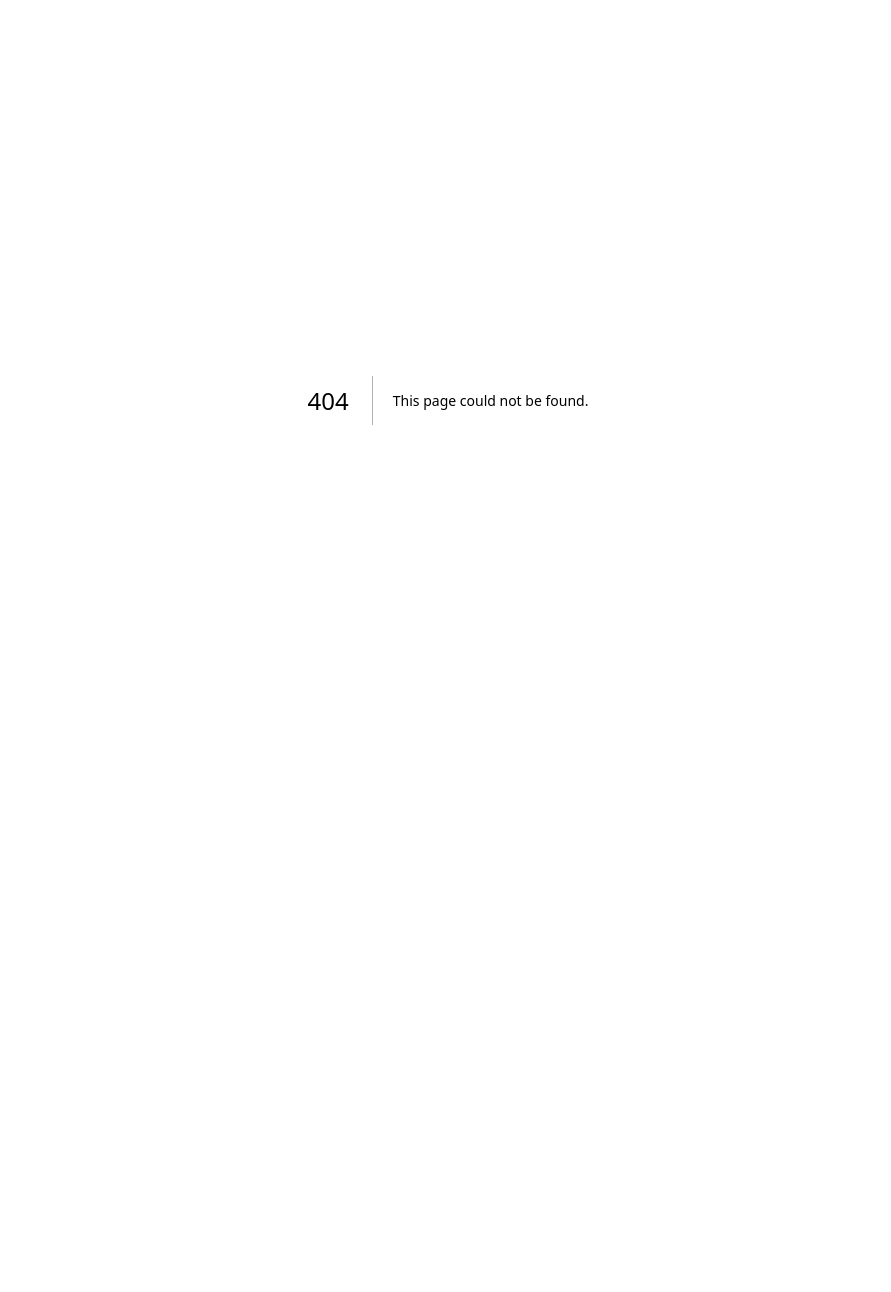
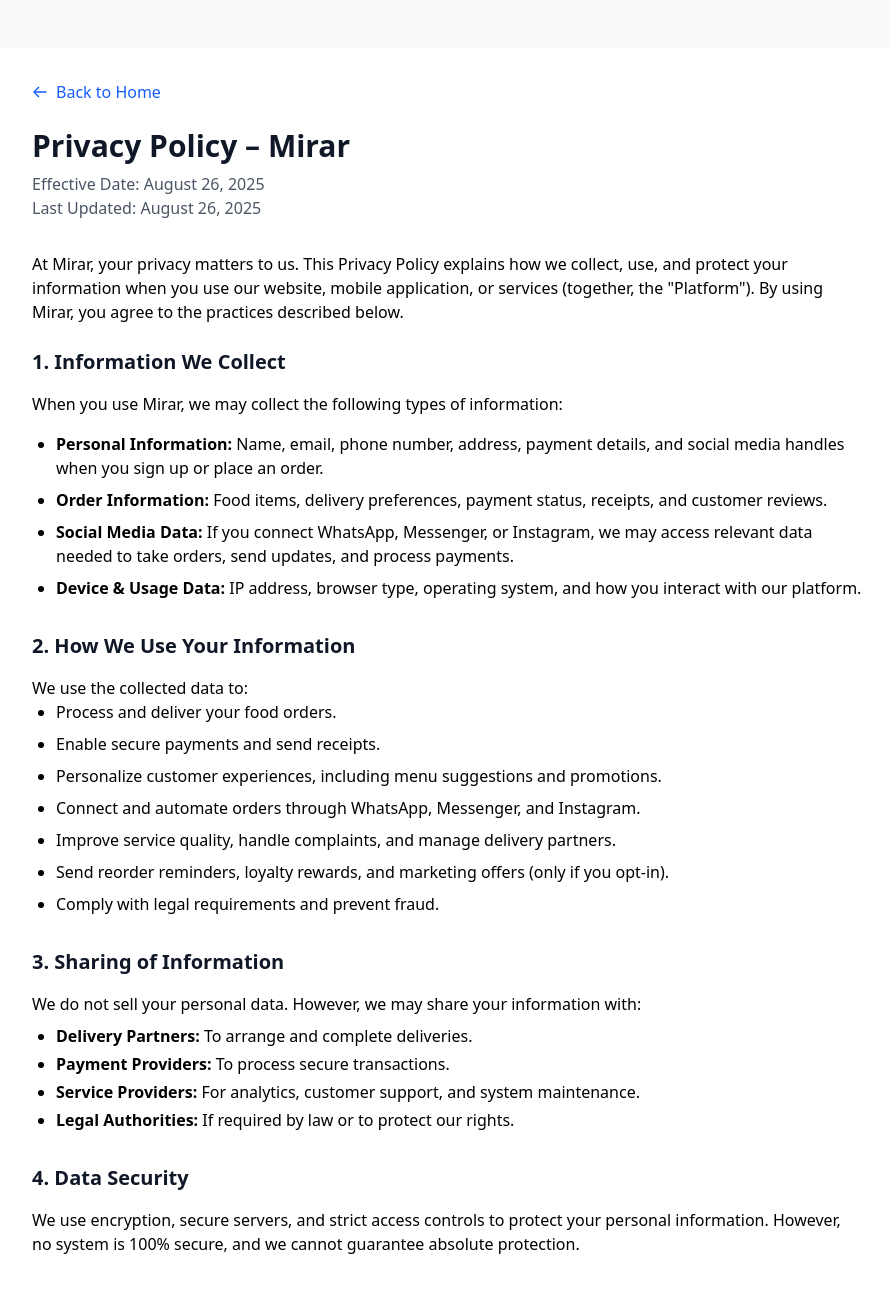
Before and after one commit to NikhilKSharma29/mirar-landing-page, a Next.js app: page /privacy-policy in a window 1280 px wide. Before the commit this address had no page. Shown: the top 1292 px of the page, without its empty margins (192-1083 px from the left). Before the commit the page ends 800 px from the top, so only its background shows below. Built offline with nearby package versions, Linux system fonts and the light colour scheme.

Commit message:
updated mirar page

```diff
--- a/src/app/landing-page/components/Footer.jsx
+++ b/src/app/landing-page/components/Footer.jsx
@@ -2,6 +2,8 @@
 import { FaFacebookF, FaInstagram, FaXTwitter, FaLinkedinIn, FaYoutube } from "react-icons/fa6";
 import { useModal } from './ModalContext';
 import Image from 'next/image';
+import Link from 'next/link';
+
 const Footer = () => {
    const { openModal } = useModal();
   return (
@@ -41,7 +43,7 @@
           <p className="text-center md:text-right"> 2025 Mirar AI. All rights reserved.</p>
           {/* Policy Links - Column on mobile, row on desktop */}
           <div className="flex flex-col items-center space-y-2 sm:flex-row sm:space-y-0 sm:space-x-6 ">
-            <a href="#" className="hover:text-white transition-colors block underline">Privacy Policy</a>
+            <Link href="/privacy-policy" className="hover:text-white transition-colors block underline">Privacy Policy</Link>
             <a href="#" className="hover:text-white transition-colors block underline">Terms of Use</a>
             <a href="#" className="hover:text-white transition-colors block underline">Cookie Policy</a>
           </div>
--- /dev/null
+++ b/src/app/privacy-policy/page.jsx
@@ -0,0 +1,121 @@
+import React from 'react';
+import Link from 'next/link';
+
+const PrivacyPolicy = () => {
+  const currentDate = new Date().toLocaleDateString('en-US', {
+    year: 'numeric',
+    month: 'long',
+    day: 'numeric'
+  });
+
+  return (
+    <div className="min-h-screen bg-gray-50 py-12 px-4 sm:px-6 lg:px-8">
+      <div className="max-w-4xl mx-auto bg-white overflow-hidden p-6 md:p-8">
+        <div className="mb-8">
+          <Link href="/" className="text-blue-600 hover:underline inline-flex items-center mb-6">
+            <svg className="w-4 h-4 mr-2" fill="none" stroke="currentColor" viewBox="0 0 24 24" xmlns="http://www.w3.org/2000/svg">
+              <path strokeLinecap="round" strokeLinejoin="round" strokeWidth={2} d="M10 19l-7-7m0 0l7-7m-7 7h18" />
+            </svg>
+            Back to Home
+          </Link>
+          <h1 className="text-3xl font-bold text-gray-900 mb-2">Privacy Policy – Mirar</h1>
+          <p className="text-gray-600 mb-8">
+            Effective Date: {currentDate}<br />
+            Last Updated: {currentDate}
+          </p>
+        </div>
+
+        <div className="prose max-w-none">
+          <p className="mb-6">
+            At Mirar, your privacy matters to us. This Privacy Policy explains how we collect, use, and protect your information when you use our website, mobile application, or services (together, the "Platform"). By using Mirar, you agree to the practices described below.
+          </p>
+
+          <div className="space-y-8">
+            <section>
+              <h2 className="text-xl font-semibold text-gray-900 mb-4">1. Information We Collect</h2>
+              <p className="mb-4">When you use Mirar, we may collect the following types of information:</p>
+              <ul className="list-disc pl-6 space-y-2 mb-4">
+                <li><strong>Personal Information:</strong> Name, email, phone number, address, payment details, and social media handles when you sign up or place an order.</li>
+                <li><strong>Order Information:</strong> Food items, delivery preferences, payment status, receipts, and customer reviews.</li>
+                <li><strong>Social Media Data:</strong> If you connect WhatsApp, Messenger, or Instagram, we may access relevant data needed to take orders, send updates, and process payments.</li>
+                <li><strong>Device & Usage Data:</strong> IP address, browser type, operating system, and how you interact with our platform.</li>
+              </ul>
+            </section>
+
+            <section>
+              <h2 className="text-xl font-semibold text-gray-900 mb-4">2. How We Use Your Information</h2>
+              <p>We use the collected data to:</p>
+              <ul className="list-disc pl-6 space-y-2">
+                <li>Process and deliver your food orders.</li>
+                <li>Enable secure payments and send receipts.</li>
+                <li>Personalize customer experiences, including menu suggestions and promotions.</li>
+                <li>Connect and automate orders through WhatsApp, Messenger, and Instagram.</li>
+                <li>Improve service quality, handle complaints, and manage delivery partners.</li>
+                <li>Send reorder reminders, loyalty rewards, and marketing offers (only if you opt-in).</li>
+                <li>Comply with legal requirements and prevent fraud.</li>
+              </ul>
+            </section>
+
+            <section>
+              <h2 className="text-xl font-semibold text-gray-900 mb-4">3. Sharing of Information</h2>
+              <p className="mb-2">We do not sell your personal data. However, we may share your information with:</p>
+              <ul className="list-disc pl-6 space-y-1 mb-4">
+                <li><strong>Delivery Partners:</strong> To arrange and complete deliveries.</li>
+                <li><strong>Payment Providers:</strong> To process secure transactions.</li>
+                <li><strong>Service Providers:</strong> For analytics, customer support, and system maintenance.</li>
+                <li><strong>Legal Authorities:</strong> If required by law or to protect our rights.</li>
+              </ul>
+            </section>
+
+            <section>
+              <h2 className="text-xl font-semibold text-gray-900 mb-4">4. Data Security</h2>
+              <p>We use encryption, secure servers, and strict access controls to protect your personal information. However, no system is 100% secure, and we cannot guarantee absolute protection.</p>
+            </section>
+
+            <section>
+              <h2 className="text-xl font-semibold text-gray-900 mb-4">5. Your Rights</h2>
+              <p className="mb-2">Depending on your location, you may have the right to:</p>
+              <ul className="list-disc pl-6 space-y-1 mb-4">
+                <li>Access the data we hold about you.</li>
+                <li>Request corrections or deletion of your data.</li>
+                <li>Opt out of marketing communications.</li>
+                <li>Revoke access to connected social accounts.</li>
+              </ul>
+              <p>To exercise these rights, contact us at support@mirar.ai.</p>
+            </section>
+
+            <section>
+              <h2 className="text-xl font-semibold text-gray-900 mb-4">6. Cookies & Tracking</h2>
+              <p>We use cookies and similar technologies to improve your experience, analyze traffic, and personalize content. You can manage cookie settings through your browser.</p>
+            </section>
+
+            <section>
+              <h2 className="text-xl font-semibold text-gray-900 mb-4">7. Third-Party Links</h2>
+              <p>Our platform may contain links to third-party websites (e.g., delivery services, payment gateways). We are not responsible for their privacy practices.</p>
+            </section>
+
+            <section>
+              <h2 className="text-xl font-semibold text-gray-900 mb-4">8. Children's Privacy</h2>
+              <p>Mirar is not intended for children under 13. We do not knowingly collect personal data from children.</p>
+            </section>
+
+            <section>
+              <h2 className="text-xl font-semibold text-gray-900 mb-4">9. Changes to this Privacy Policy</h2>
+              <p>We may update this policy from time to time. Any changes will be posted on this page with a new "Last Updated" date.</p>
+            </section>
+
+            <section>
+              <h2 className="text-xl font-semibold text-gray-900 mb-4">10. Contact Us</h2>
+              <p>If you have questions about this Privacy Policy or how your data is handled</p>
+              <ul className="mt-2 space-y-1">
+
+              </ul>
+            </section>
+          </div>
+        </div>
+      </div>
+    </div>
+  );
+};
+
+export default PrivacyPolicy;
```
